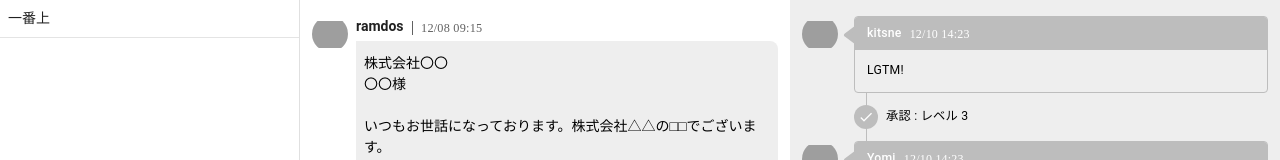
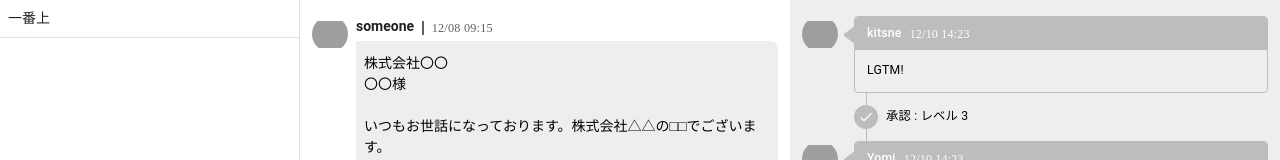
Before and after one commit to traP-jp/anshin-techo-frontend, a Vue app: page /ticket in a window 1280 px wide. Shown: the top 160 px of the page. Built offline with nearby package versions, Linux system fonts and the light colour scheme; grey boxes are pictures that could not be loaded; a web font is replaced by a local one.

Commit message:
incoming と outgoing でアバターを切り分け

```diff
--- a/src/components/ticket/TicketNote.vue
+++ b/src/components/ticket/TicketNote.vue
@@ -6,7 +6,7 @@ defineProps<{ note: Note }>()
 
 <template>
   <div class="d-flex flex-row align-start">
-    <user-icon :id="note.author" :size="36" />
+    <user-icon :id="note.author" :size="36" :external="note.type === 'incoming'" />
     <div class="d-flex flex-column ml-2">
       <div class="d-flex flex-row align-center ga-2">
         <div class="font-weight-bold">{{ note.author }}</div>
--- a/src/dummy.ts
+++ b/src/dummy.ts
@@ -38,7 +38,7 @@ export const dummyNotes: Note[] = [
     ticket_id: 1,
     type: 'incoming',
     status: 'sent',
-    author: 'ramdos',
+    author: 'someone',
     content:
       '株式会社〇〇\n〇〇様\n\nいつもお世話になっております。株式会社△△の□□でございます。\nご連絡いただき、誠にありがとうございます。\nご照会の件につきまして、下記のとおりご回答いたします。\n詳細につきましては、別途資料をお送りいたしますので、ご確認いただけますと幸いです。\n\n何かご不明点等がございましたら、お知らせいただけますでしょうか。\n引き続き、どうぞよろしくお願いいたします。',
     created_at: '2025-12-08T09:15:30Z',
```
